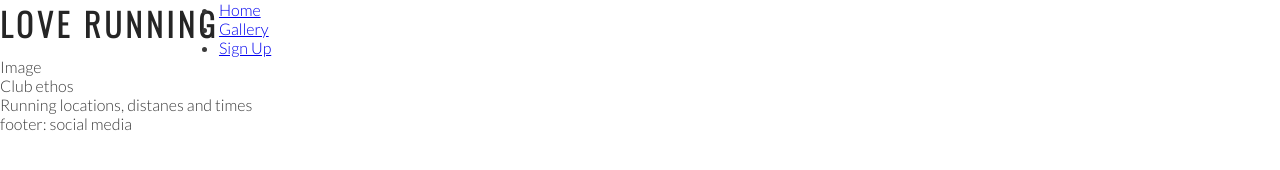
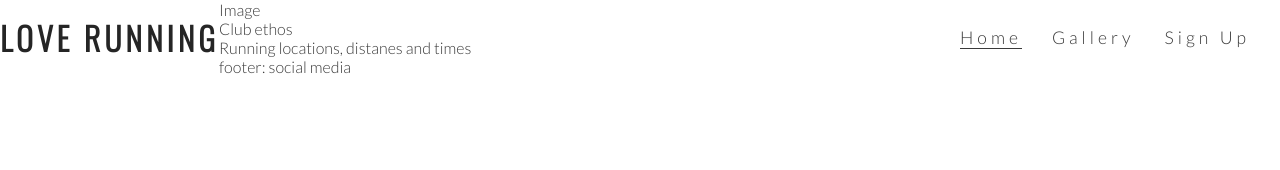
Before and after one commit to carlalennon/Love_Running, a plain HTML site: page index.html in a window 1280 px wide. Drawn offline with nearby package versions, Linux system fonts and the light colour scheme.

Commit message:
style nav links

```diff
--- a/assets/css/style.css
+++ b/assets/css/style.css
@@ -24,3 +24,32 @@ h2 {
     float: left;
     font-size: 200%;
 }
+
+#menu,
+#logo {
+    line-height: 75px;
+}
+
+#menu {
+    font-size: 110%;
+    letter-spacing: 4px;
+}
+
+#menu li {
+    float: right;
+    list-style-type: none;
+    margin-right: 30px;
+}
+
+#menu a {
+    text-decoration: none;
+    color: inherit;
+}
+
+#menu a:hover {
+    border-bottom: 1px solid #3a3a3a
+}
+
+.active {
+    border-bottom: 1px solid #3a3a3a
+}
--- a/index.html
+++ b/index.html
@@ -20,10 +20,12 @@
             </h1>
         </a>
         <nav>
-            <ul>
+            <ul id="menu">
+
+
                 <li>
-                    <a href="link">
-                        Home
+                    <a href="#">
+                        Sign Up
                     </a>
                 </li>
                 <li>
@@ -32,8 +34,8 @@
                     </a>
                 </li>
                 <li>
-                    <a href="#">
-                        Sign Up
+                    <a href="index.html" class="active">
+                        Home
                     </a>
                 </li>
             </ul>
```
